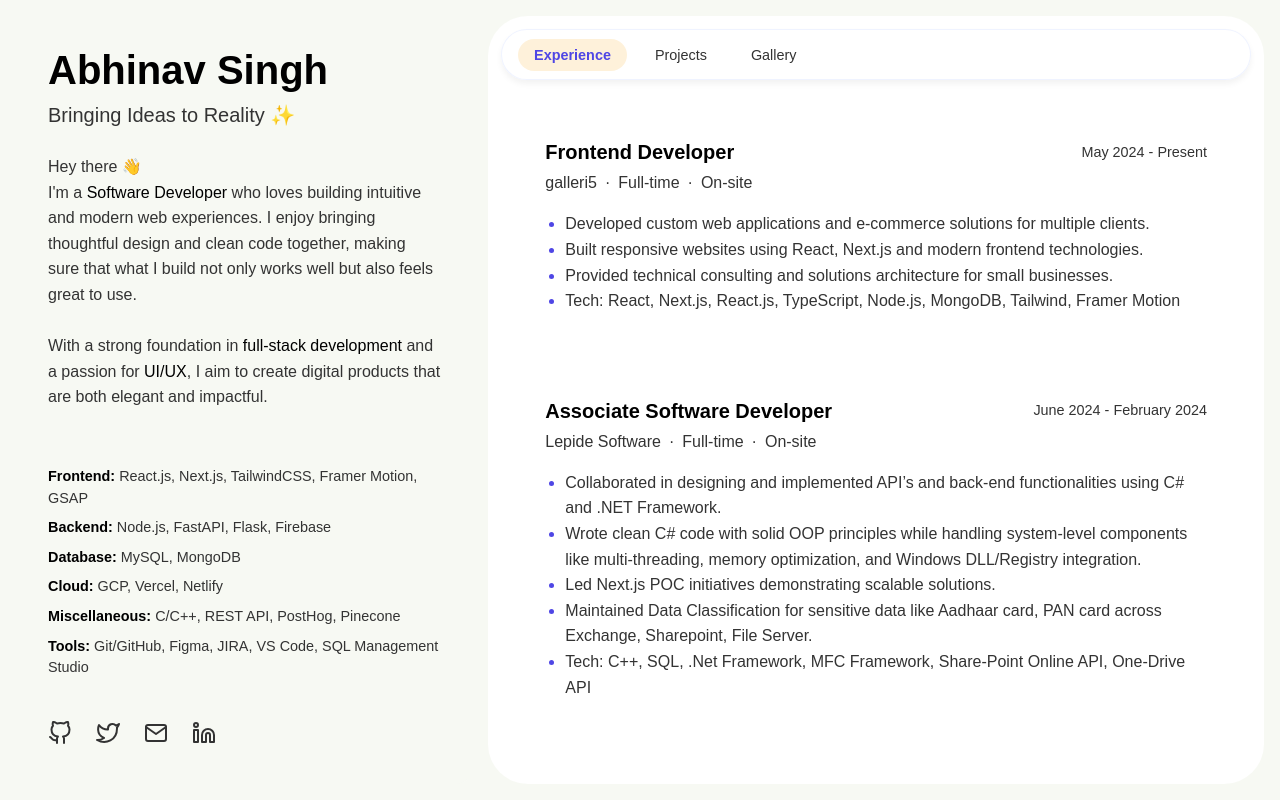
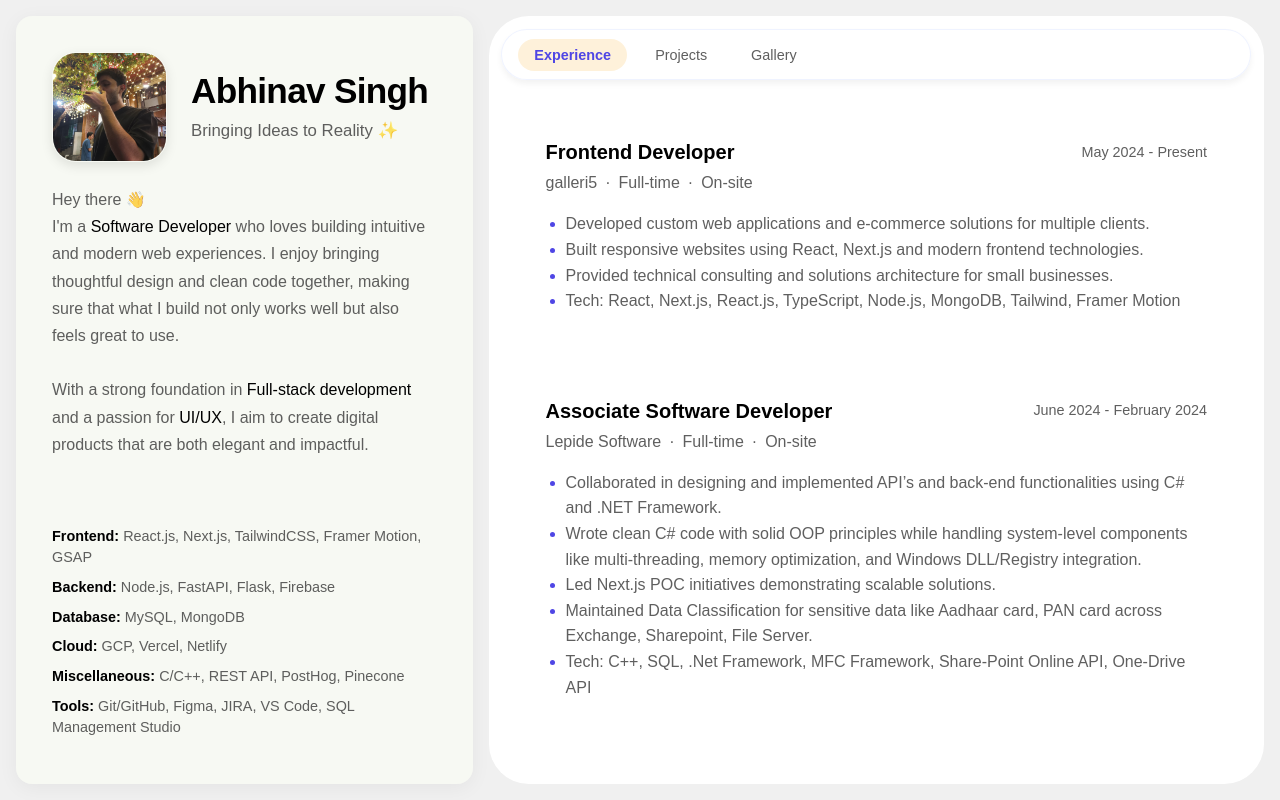
Before and after one commit to abhinav0git/portfolio-v1, a React (Vite) app: page / in a window 1280 px wide. Built offline with nearby package versions, Linux system fonts and the light colour scheme; a web font is replaced by a local one.

Commit message:
feat: ui fixes

```diff
--- a/src/components/Sidebar.css
+++ b/src/components/Sidebar.css
@@ -1,38 +1,83 @@
 .sidebar {
   width: 38%;
   height: calc(100vh - 2rem);
-  padding: 2rem;
+  padding: 2.25rem;
   position: sticky;
   top: 0;
   overflow-y: auto;
   background-color: var(--bg-secondary);
   border-radius: 16px;
   margin-right: 1rem;
+  box-shadow: 0 4px 20px rgba(0, 0, 0, 0.05);
 }
 
 .sidebar-content {
   display: flex;
   flex-direction: column;
-  gap: 2rem;
+  gap: 2.25rem;
   height: 100%;
 }
 
+.profile-info {
+  position: relative;
+  margin-bottom: 0.5rem;
+}
+
+.profile-header {
+  display: flex;
+  align-items: center;
+  margin-bottom: 1.5rem;
+  gap: 1.5rem;
+}
+
+.profile-text {
+  display: flex;
+  flex-direction: column;
+  justify-content: center;
+}
+
+.profile-image {
+  width: 115px;
+  height: 110px;
+  overflow: hidden;
+  border-radius: 24px;
+  border: 1px solid transparent;
+  flex-shrink: 0;
+  box-shadow: 0 4px 12px rgba(0, 0, 0, 0.1);
+  transition: transform 0.3s ease, box-shadow 0.3s ease;
+}
+
+.profile-image:hover {
+  transform: scale(1.05);
+  box-shadow: 0 6px 16px rgba(0, 0, 0, 0.15);
+}
+
+.profile-image img {
+  width: 100%;
+  height: 100%;
+  object-fit: cover;
+}
+
 .name {
-  font-size: 2.5rem;
+  font-size: 2.2rem;
   margin: 0;
   color: var(--text-primary);
+  line-height: 1.2;
+  letter-spacing: -0.02em;
 }
 
 .tagline {
-  font-size: 1.25rem;
-  margin: 0.5rem 0 1.5rem;
+  font-size: 1.05rem;
+  margin: 0.35rem 0 0;
   color: var(--text-secondary);
+  font-weight: 400;
 }
 
 .bio {
   font-size: 1rem;
-  line-height: 1.6;
+  line-height: 1.7;
   color: var(--text-secondary);
+  margin-top: 0.5rem;
 }
 
 .bio strong {
--- a/src/components/Sidebar.jsx
+++ b/src/components/Sidebar.jsx
@@ -8,13 +8,20 @@ const Sidebar = () => {
     <aside className="sidebar">
       <div className="sidebar-content">
         <div className="profile-info">
-          <h1 className="name font-bold">Abhinav Singh</h1>
-          <p className="tagline font-medium">Bringing Ideas to Reality ✨</p>
+          <div className="profile-header">
+            <div className="profile-image">
+              <img src="/pfp.jpeg" alt="Abhinav Singh" />
+            </div>
+            <div className="profile-text">
+              <h1 className="name font-bold">Abhinav Singh</h1>
+              <p className="tagline font-medium">Bringing Ideas to Reality ✨</p>
+            </div>
+          </div>
           <p className="bio font-regular">
             Hey there 👋 <br />I'm a <strong>Software Developer</strong> who loves building intuitive and modern
             web experiences. I enjoy bringing thoughtful design and clean code together, making sure
             that what I build not only works well but also feels great to use. <br /><br />
-            With a strong foundation in <strong>full-stack development</strong> and a passion for <strong>UI/UX</strong>, I aim to
+            With a strong foundation in <strong>Full-stack development</strong> and a passion for <strong>UI/UX</strong>, I aim to
             create digital products that are both elegant and impactful.
           </p>
         </div>
--- a/src/index.css
+++ b/src/index.css
@@ -11,7 +11,7 @@
   text-rendering: optimizeLegibility;
   -webkit-font-smoothing: antialiased;
   -moz-osx-font-smoothing: grayscale;
-  --background: #f7f9f3;
+  --background: #f0f0f0;
   --foreground: #000000;
   --card: #ffffff;
   --card-foreground: #000000;
@@ -22,7 +22,7 @@
   --secondary: #14b8a6;
   --secondary-foreground: #ffffff;
   --muted: #f0f0f0;
-  --muted-foreground: #333333;
+  --muted-foreground: #333333c8;
   --accent: #f59e0b;
   --accent-color-rgb: 245, 158, 11;
   --accent-foreground: #000000;
```
Also changed, not shown: public/pfp.jpeg (added).
